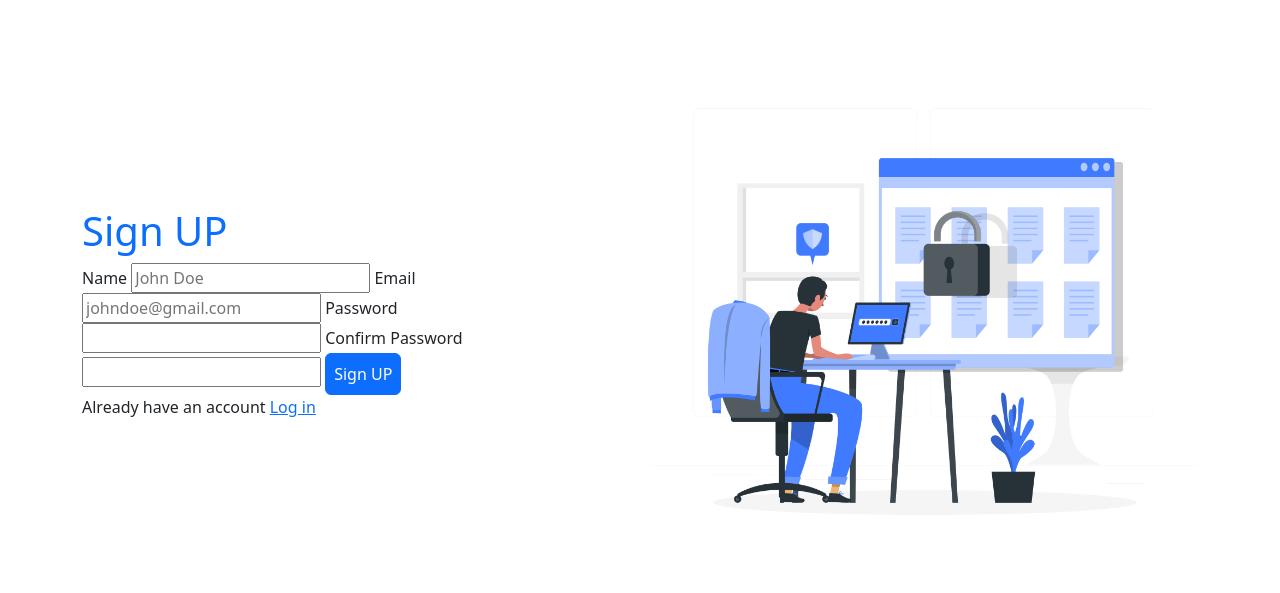
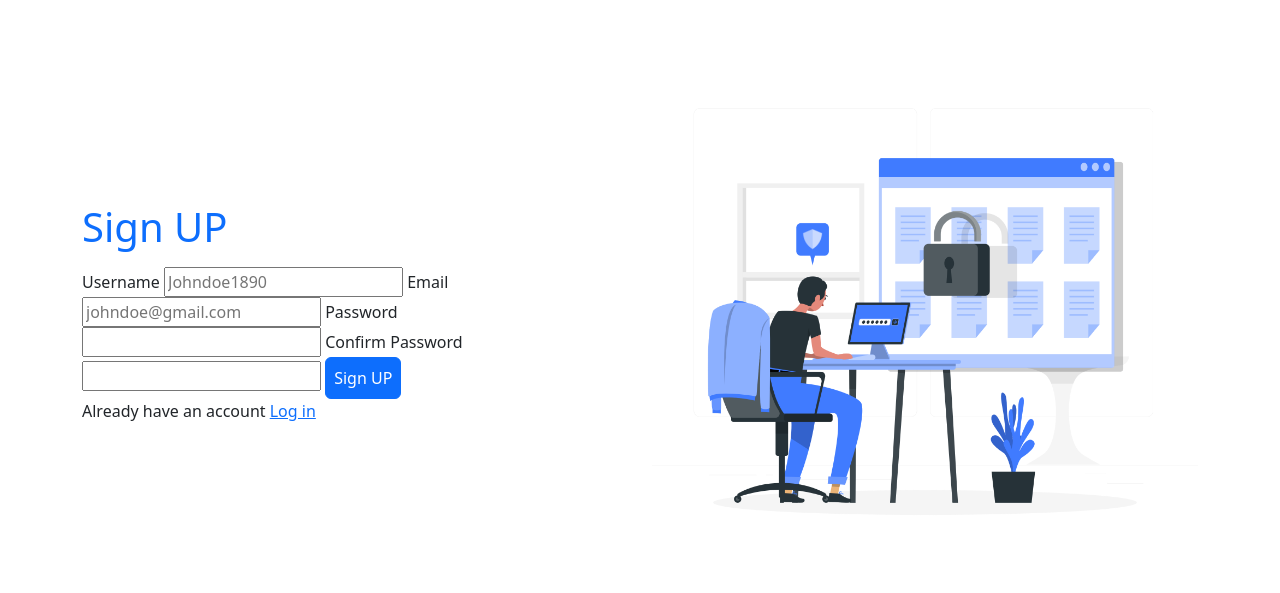
Before and after one commit to oladayotech/Skill-Tracker, a Django app: page /signup/ in a window 1280 px wide. Shown: the top 593 px of the page. Run offline with Django 5.2, Linux system fonts and the light colour scheme.

Commit message:
Design homepage and styling it

```diff
--- a/static/css/style.css
+++ b/static/css/style.css
@@ -3,6 +3,7 @@
 .body {
     /* background-color: #F5F5F5; or whatever color you picked */
     background-color: #102ea8;
+    /* background-color: blue; */
     font-family: 'Segoe UI', Tahoma, Geneva, Verdana, sans-serif;
     color: white; /* default text color */
     margin: 0;
@@ -49,9 +50,10 @@ footer {
     width: 100%;
     text-align: center;
     font-size: 14px;
-    /* color: #94a3b8; */
+    color: white;
 }
 footer a{
     text-decoration: none;
     margin-left: 10px;
+    color: white;
 }
--- a/templates/signup.html
+++ b/templates/signup.html
@@ -14,14 +14,16 @@
             <div class="col-lg-6 col-md-7 col-sm-12 mb-4 mb-md-0 ">
                 <h1 class="text-primary"> Sign UP</h1>
                 <form class="" action="" method="post">
-                    <label for="name">Name</label>
-                    <input type="text" name="name" id="name" placeholder="John Doe">
+                    <p>{{ error_message }}</p>
+                    {% csrf_token %}
+                    <label for="username">Username</label>
+                    <input type="text" name="username" id="username" placeholder="Johndoe1890">
                     <label for="name">Email</label>
                     <input type="email" name="email" id="email" placeholder="johndoe@gmail.com">
                     <label for="name">Password</label>
+                    <input type="password" name="password" id="password">
+                    <label for="name">Confirm Password</label>
                     <input type="password" name="password1" id="password1">
-                    <label for="name">Confirm Password</label>
-                    <input type="password" name="password2" id="password2">
                     <button class="btn btn-primary p-2" type="submit">Sign UP</button>
                     <p>Already have an account <a href="{% url 'login' %}">Log in</a></p>
                 </form>
--- a/tracker_app/urls.py
+++ b/tracker_app/urls.py
@@ -3,7 +3,8 @@ from  . import views
 
 urlpatterns = [
     path('', views.home, name='home'),
-    path('login/', views.login, name='login'),
-    path('signup/', views.signup, name='signup'),
-    path('dashboard', views.home, name='dashboard'),
+    path('login/', views.user_login, name='login'),
+    path('logout/', views.user_logout, name='logout'),
+    path('signup/', views.user_signup, name='signup'),
+    path('dashboard/', views.dashboard, name='dashboard'),
 ]
--- a/tracker_app/views.py
+++ b/tracker_app/views.py
@@ -1,11 +1,50 @@
-from django.shortcuts import render
+from django.shortcuts import render, redirect
+from django.contrib.auth.models import User
+from django.contrib.auth import login, logout, authenticate
+from django.contrib.auth.decorators import login_required
 
 # Create your views here.
 def home(request):
     return render(request, 'index.html')
 
-def signup(request):
+def user_signup(request):
+    if request.method == 'POST':
+        username = request.POST['username']
+        email = request.POST['email']
+        password = request.POST['password']
+        password1 = request.POST['password1']
+
+        # if email:
+        #     error_message = 'Account exist! Login'
+        #     return render(request, 'signup.html', {'error_message_email':error_message})
+        if password == password1:
+            try:
+                user = User.objects.create_user(username, email, password)
+                user.save()
+                login(request, user)
+                return redirect('dashboard')
+            except:
+                error_message = 'Error creating account'
+                return render(request, 'signup.html', {'error_message':error_message})
+        else:
+            error_message = 'Password do not match'
+            return render(request, 'signup.html', {'error_message':error_message})
     return render(request, 'signup.html')
 
-def login(request):
+def user_login(request):
+    if request.method == 'POST':
+        username = request.POST['username']
+        password = request.POST['password']
+
+        user = authenticate(request, username = username, password = password)
+        if user is not None:
+            login(request, user)
+            return redirect('dashboard')
     return render(request, 'login.html')
+
+def user_logout(request):
+    logout(request)
+    redirect('dashboard')
+
+def dashboard(request):
+    return render(request, 'dashboard.html')
```
Also changed, not shown: templates/index.html (+5 -5 lines), templates/login.html (+4 -4 lines), db.sqlite3, templates/dashboard.html (added).
